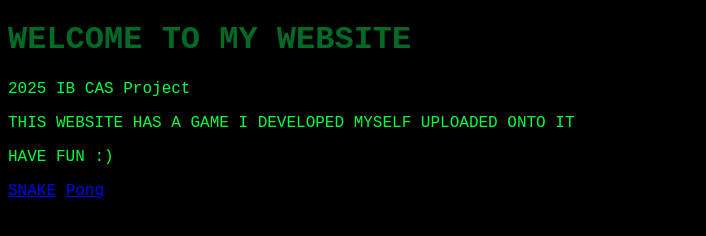
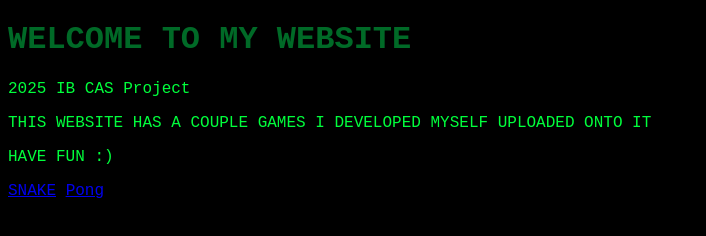
Before and after one commit to SUBITHESLEEPER/Subithesleeper.github.io, a plain HTML site: page index.html in a window 1280 px wide. Shown: the whole page, without its empty margins (0-706 px from the left). Drawn offline with Linux system fonts and the light colour scheme.

Commit message:
Update index.html

```diff
--- a/index.html
+++ b/index.html
@@ -11,7 +11,7 @@
 <body bgcolor="black">
     <h1><BOLD>WELCOME TO MY WEBSITE</BOLD></h1>
     <p><bold>2025 IB CAS Project</bold></p>
-    <p>THIS WEBSITE HAS A GAME I DEVELOPED MYSELF UPLOADED ONTO IT</p>
+    <p>THIS WEBSITE HAS A COUPLE GAMES I DEVELOPED MYSELF UPLOADED ONTO IT</p>
     <p> <BOLD>HAVE FUN :)</BOLD></p>
 </body>
 <a href="game.html" title="Snake">SNAKE</a>
```
